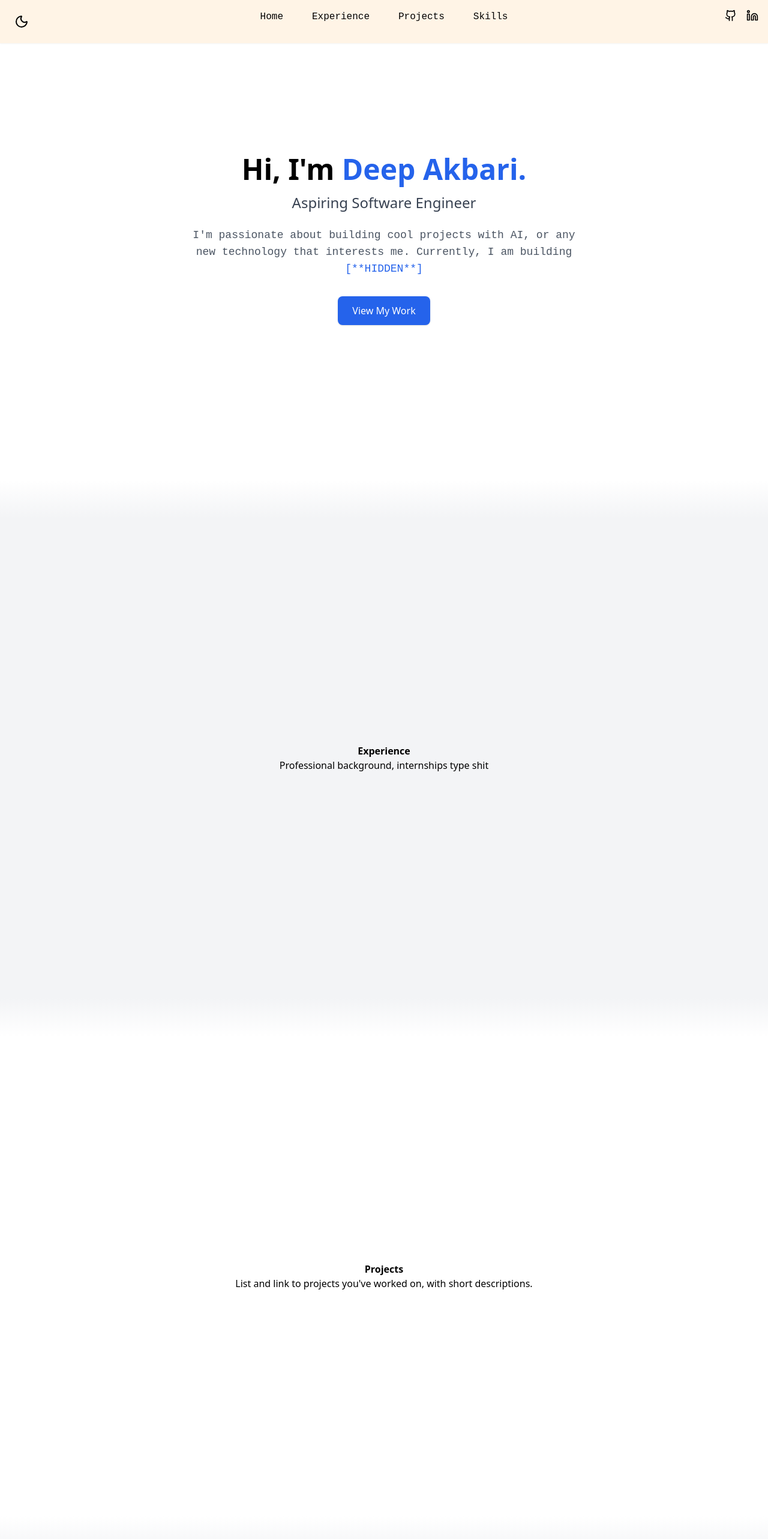
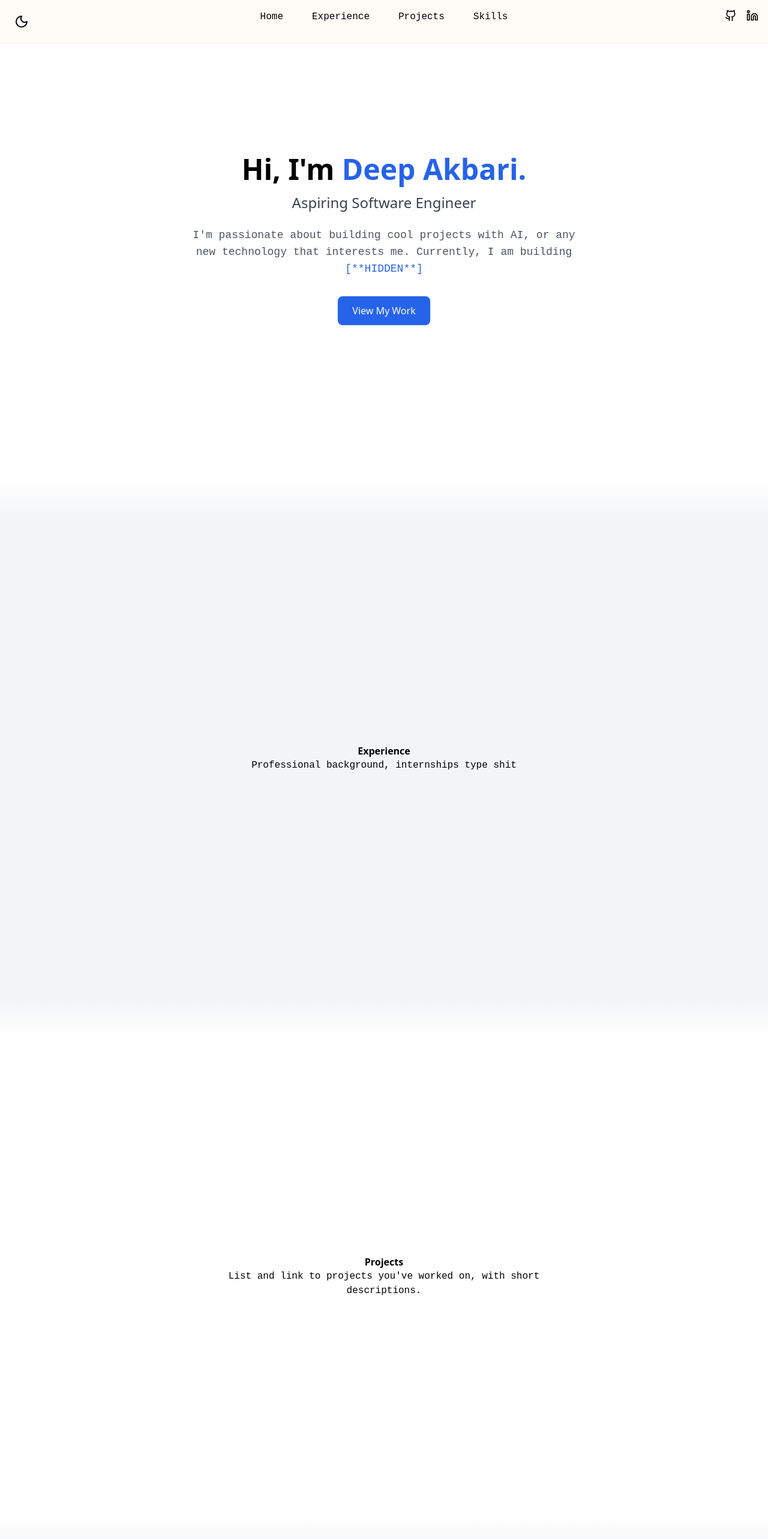
Before and after one commit to Ackberry/portfolio, a Next.js app in the folder portfolio/: page / in a window 1280 px wide. Shown: the top 2566 px of the page at 60% size. Built offline with nearby package versions, Linux system fonts and the light colour scheme.

Commit message:
more skills

```diff
--- a/portfolio/src/app/components/skills.tsx
+++ b/portfolio/src/app/components/skills.tsx
@@ -9,21 +9,39 @@ import {
   SiGooglecloud,
   SiGit,
   SiPostgresql,
+  SiCplusplus,
+  SiVite,
+  SiScikitlearn
 } from 'react-icons/si';
 
 import { VscAzure } from "react-icons/vsc";
+import { RiFirebaseFill, RiSupabaseFill, RiGeminiFill } from "react-icons/ri";
+import { FaNodeJs, FaLinode, FaLinux } from "react-icons/fa";
 
 const skills = [
   { name: 'JavaScript', icon: <SiJavascript className="text-yellow-400" /> },
   { name: 'TypeScript', icon: <SiTypescript className="text-blue-500" /> },
+  { name: 'C++', icon: <SiCplusplus className="text-black dark:text-white" /> },
   { name: 'React', icon: <SiReact className="text-cyan-400" /> },
   { name: 'Next.js', icon: <SiNextdotjs className="text-black dark:text-white" /> },
+  { name: 'Node.js', icon: <FaNodeJs className='text-black dark:text-white'/>},
+  { name: 'Python', icon: <SiPython className="text-yellow-500" /> },
   { name: 'Tailwind', icon: <SiTailwindcss className="text-sky-400" /> },
-  { name: 'Python', icon: <SiPython className="text-yellow-500" /> },
+  { name: 'Vite', icon: <SiVite className='text-[#06B6D4]'/>},
+  { name: 'GeminiAPI', icon: <RiGeminiFill className='text-[#5E7DD3]'/>},
   { name: 'Azure', icon: <VscAzure className="text-blue-700" /> },
   { name: 'Google Cloud', icon: <SiGooglecloud className="text-blue-400" /> },
+  { name: 'Linode', icon: <FaLinode className='text-green-500'/>},
+  { name: 'PostgreSQL', icon: <SiPostgresql className="text-indigo-700" /> },
+  {name: 'Firebase', icon: <RiFirebaseFill className='text-[#FF7F24]'/>},
+  { name: 'Supabase', icon: <RiSupabaseFill className='text-[#2CC27B]'/>},
+  {name: 'Linux', icon: <FaLinux className='text-black dark:text-white'/>},
+
+
+
+  {name: 'Scikit-learn', icon:<SiScikitlearn className=' text-[#D9B300]'/>},
+
   { name: 'Git', icon: <SiGit className="text-orange-500" /> },
-  { name: 'PostgreSQL', icon: <SiPostgresql className="text-indigo-700" /> },
 
 ];
 
--- a/portfolio/src/app/page.tsx
+++ b/portfolio/src/app/page.tsx
@@ -35,7 +35,7 @@ export function ThemeToggle() {
 export default function Home() {
   return (
     <div>
-        <header className="fixed top-0 left-0 w-full bg-lightbg/80 dark:bg-black/80 backdrop-blur-md z-50 shadow-sm">
+        <header className="fixed top-0 left-0 w-full bg-lightbg/30 dark:bg-black/20 backdrop-blur-md  z-50 shadow-sm">
           <nav className="flex justify-between gap-6 sm:gap-12 p-4 font-medium text-sm sm:text-base text-black dark:text-white">
 
             {/*Left Spacing */}
@@ -111,7 +111,7 @@ export default function Home() {
 
       <section id="experience" className="min-h-screen p-8 flex flex-col justify-center items-center bg-gray-100 dark:bg-gray-900 text-black dark:text-white">
         <h2 className="text 3x1 font-semibold mb4">Experience</h2>
-        <p className="max-w-xl text-center">
+        <p className="max-w-xl text-center font-mono">
           Professional background, internships type shit
         </p>
       </section>
@@ -120,7 +120,7 @@ export default function Home() {
 
         <section id="projects" className="min-h-screen flex flex-col justify-center items-center text-center bg-white dark:bg-black text-black dark:text-white px-4 sm:px-8">
         <h2 className="text 3x1 font-semibold mb4">Projects</h2>
-        <p className="max-w-xl text-center">
+        <p className="max-w-xl text-center font-mono">
           List and link to projects you've worked on, with short descriptions.
         </p>
         </section>
```
